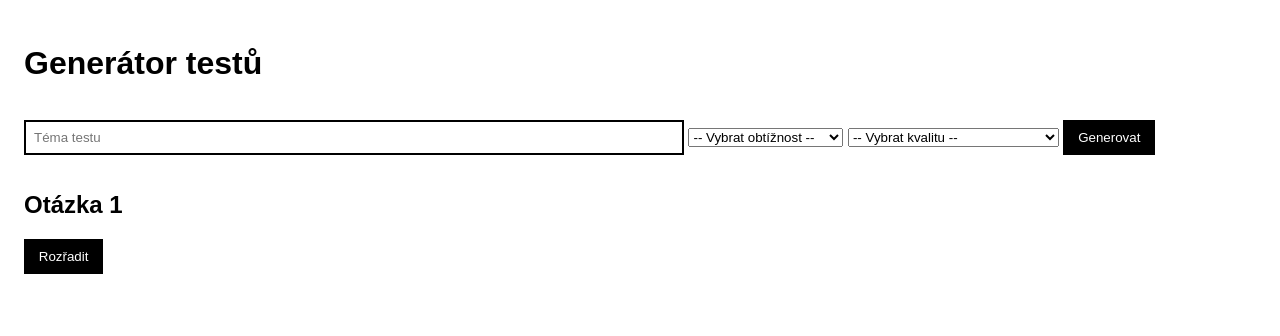
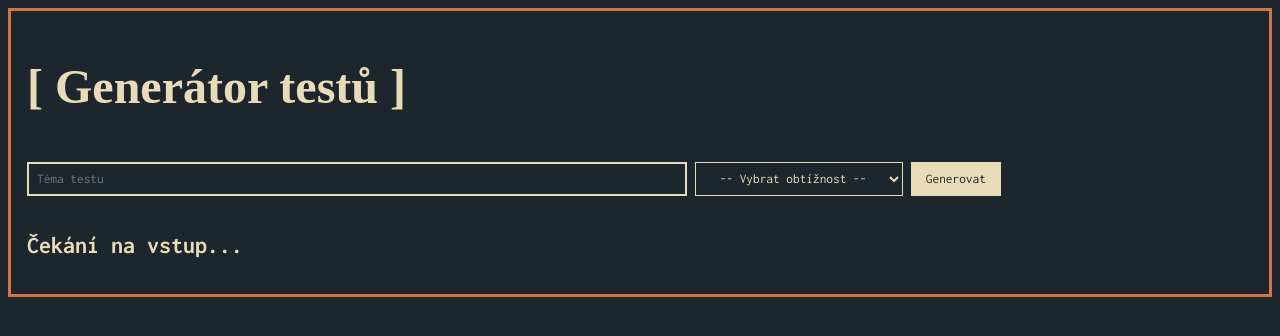
Before and after one commit to RepellentSpy/ai-pisemky, a website built with Vite: page index.html in a window 1280 px wide. Built offline with nearby package versions, Linux system fonts and the light colour scheme; some packages are replaced by stand-ins of ours; a web font is replaced by a local one.

Commit message:
Change design, improve function

```diff
--- a/index.html
+++ b/index.html
@@ -10,7 +10,8 @@
 
 <body>
   <main>
-    <h1>Generátor testů</h1>
+    <h1 id="website_title">[ Generátor testů ]</h1>
+    <!-- <button onclick="generateExam()">[DEBUG] Rozřadit</button> -->
     <form>
       <div class="prompt-box">
         <label>
@@ -22,20 +23,18 @@
             <option value="3">Vysokoškolská úroveň</option>
             <option value="4">Expertní úroveň</option>
           </select>
-          <select id="qualityDropdown">
+          <!-- <select id="qualityDropdown">
             <option disabled selected value> -- Vybrat kvalitu -- </option>
             <option value="1">Rychle</option>
             <option value="2">Pomalu s kvalitnějšími otázkami</option>
-          </select>
+          </select> -->
         </label>
         <button type="submit">Generovat</button>
       </div>
     </form>
-    <h2 id="question_number_text">Otázka 1</h2>
+    <h2 id="question_number_text">Čekání na vstup...</h2>
     <p class="output" id="output"></p>
   </main>
-
-  <button onclick="generateExam()">Rozřadit</button>
 
   <script type="module" src="/main.js"></script>
   <script src="/processing.js"></script>
--- a/main.js
+++ b/main.js
@@ -9,13 +9,11 @@ let output = document.querySelector('.output');
 
 form.onsubmit = async (ev) => {
   ev.preventDefault();
-  output.textContent = 'Generování...';
+  document.getElementById("question_number_text").textContent = 'Generování...';
 
   try {
-    //let config = "You are an LLM designed to create exams and tests. You write in Czech. You write concise questions on a college level. DO NOT WRITE TITLES. Generate 10 questions. Your questions should be hard to answer. You say nothing except the test questions and 3 answers. The numbers go up sequentially from 1-10. Please create a test on the topic of "
-    let config = "Jsi velký jazykový model nadesignovaný k vytváření testů a písemek. Píšeš česky. Píšeš stručné otázky na úrovni: " + window.difficultyText + ". NEPIŠ NADPISY. Vygeneruj 10 otázek. Tvé otázky by měly být těžké k zodpovězení. Neříkej nic jiného než testové otázky, 3 odpovědi a jaká je správná. Každou odpověď napiš na nový řádek. Každá odpověď by před sebou měla mít písmeno a závorku - a). Na konec řádku napiš písmeno správné odpovědi ohraničeno vykřičníkem z obou stran. Správná odpověď bude tudíž vypadat například takto: !c! .Správná odpověď by od poslední odpovědi měla být oddělena dvěma mezerami. Čísla otázek po sobě jdou sekvenčně od 1-10. Prosím vytvoř test na téma: ";
+    let config = "Jsi velký jazykový model nadesignovaný k vytváření testů a písemek. Píšeš česky. Píšeš stručné otázky na úrovni: " + window.difficultyText + ". NEPIŠ NADPISY. Vygeneruj 10 otázek. Tvé otázky by měly být těžké k zodpovězení. Neříkej nic jiného než testové otázky, 3 odpovědi a jaká je správná. Každou odpověď napiš na nový řádek. Každá odpověď by před sebou měla mít písmeno a závorku - a). Po třech odpovědích napiš za dvě mezery písmeno správné odpovědi uvnitř vykřičníků. Správná odpověď bude tudíž vypadat například takto: !c! .Správná odpověď by od poslední odpovědi měla být oddělena dvěma mezerami. SPRÁVNÁ ODPOVĚĎ JE SOUČÁSTÍ SEZNAMU ODPOVĚDÍ. Odpověď ve vykřičnících napiš hned za poslední odpověď, žádný nový řádek. Čísla otázek po sobě jdou sekvenčně od 1-10. Prosím vytvoř test na téma: ";
     console.log("Prompt: " +  config);
-    // Přidat možnosti úrovně obtížnosti (roletka třída)
     let contents = [
       {
         role: 'user',
@@ -46,9 +44,11 @@ form.onsubmit = async (ev) => {
       buffer.push(response.text());
       window.ExamOutput = md.render(buffer.join(''));
       console.log("generation part finished");
-      console.log(window.ExamOutput);
+      console.log(window.ExamOutput); // DEBUG!!!!!!!!!!!!!!!
     }
   } catch (e) {
     output.innerHTML += '<hr>' + e;
   }
+  await console.log("Generation finished");
+  generateExam();
 };
--- a/processing.js
+++ b/processing.js
@@ -24,19 +24,19 @@ difficultyDropdown.addEventListener('change', function () {
 
 // Určování jaký model využít
 window.AImodel = "gemini-1.5-flash"; // nastavení výchozího modelu jako flash
-const qualityDropdown = document.getElementById('qualityDropdown');
-qualityDropdown.addEventListener('change', function () {
-    selectedQuality = qualityDropdown.value;
-
-    if (selectedQuality == 1) {
-        window.AImodel = "gemini-1.5-flash";
-        console.log("model: " + window.AImodel);
-    }
-    if (selectedQuality == 2) {
-        window.AImodel = "gemini-1.5-pro-002";
-        console.log("model: " + window.AImodel);
-    }
-});
+//const qualityDropdown = document.getElementById('qualityDropdown');
+//qualityDropdown.addEventListener('change', function () {
+//    selectedQuality = qualityDropdown.value;
+//
+//    if (selectedQuality == 1) {
+//        window.AImodel = "gemini-1.5-flash";
+//        console.log("model: " + window.AImodel);
+//    }
+//    if (selectedQuality == 2) {
+//        window.AImodel = "gemini-1.5-pro";
+//        console.log("model: " + window.AImodel);
+//    }
+//});
 
 let currentQuestionIndex = 0;  // Aktuální index otázky
 
@@ -44,6 +44,8 @@ let currentQuestionIndex = 0;  // Aktuální index otázky
 let examQuestions = [];
 
 function generateExam() {
+    document.getElementById("question_number_text").innerHTML = "Otázka 1";
+
     // parsovat HTML, abychom získali důležité informace z výstupu od Gemini
     const parser = new DOMParser();
     const doc = parser.parseFromString(window.ExamOutput, 'text/html');
@@ -86,7 +88,6 @@ function generateExam() {
     console.log(examQuestions); // DEBUG!
 }
 
-
 function displayQuestion() {
     const outputElement = document.getElementById("output");
     outputElement.innerHTML = '';  // Smazat předchozí obsah
@@ -109,6 +110,10 @@ function displayQuestion() {
     });
 }
 
+// výchozí stav proměnných
+let correctQuestionAmount = 0;
+let incorrectQuestionAmount = 0;
+
 function handleAnswerClick(answer) {
     const currentQuestion = examQuestions[currentQuestionIndex];
 
@@ -117,8 +122,10 @@ function handleAnswerClick(answer) {
 
     if (isCorrect) {
         alert("Správná odpověď!");
+        correctQuestionAmount++;
     } else {
         alert(`Špatná odpověď! Správná odpověď byla: ${currentQuestion.correctAnswer}`);
+        incorrectQuestionAmount++;
     }
 
     // Přejít na další otázku
@@ -130,7 +137,8 @@ function handleAnswerClick(answer) {
         displayQuestion();  // Pokud ano, zobrazit další
     } else {
         // Pokud ne, zobrazit zprávu
-        document.getElementById("output").innerHTML = 'Test dokončen!';
-        document.getElementById("question_number_text").style.visibility = "hidden";
+        document.getElementById("question_number_text").innerHTML = "Test dokončen!";
+        document.getElementById("output").innerHTML = '<a style="color: #53ac9e">' + correctQuestionAmount + ' / ' + examQuestions.length + ' Správně</a>' + '<br>' + '<a style="color: #cf7644">' + incorrectQuestionAmount + ' / ' + examQuestions.length + ' Špatně';
+        document.getElementById("output").innerHTML += "<br>" + "Úspěšnost: " + (10 - incorrectQuestionAmount)*10 + "%";
     }
 }
--- a/style.css
+++ b/style.css
@@ -1,29 +1,63 @@
 /* Fonty */
-@import url('https://fonts.googleapis.com/css2?family=Host+Grotesk:ital,wght@0,300..800;1,300..800&display=swap');
+@import url('https://fonts.googleapis.com/css2?family=Host+Grotesk:ital,wght@0,300..800;1,300..800&family=Inconsolata:wght@200..900&display=swap');
+@import url('https://fonts.googleapis.com/css2?family=Doto:wght@100..900&display=swap');
 
 * {
-    font-family: "Host Grotesk", sans-serif;
+    font-family: "Inconsolata", sans-serif;
+}
+
+#website_title {
+    font-family: "Doto";
+    font-size: 3rem;
 }
 
 body {
     padding: 1rem;
+    background-color: #1e262d;
+    border: 3px solid #cf7644;
+    transition: all 1s;
+    color: #e8dbb7;
+}
+
+::-webkit-scrollbar {
+  width: 10px;
+  height: 10px;
+}
+
+::-webkit-scrollbar-track {
+  background: #1e252e;
+  border-radius: 5px;
+}
+
+::-webkit-scrollbar-thumb {
+  background: #ebdbb2;
+  border-radius: 5px;
+}
+
+::-webkit-scrollbar-thumb:hover {
+  background: #ff8037;
 }
 
 #prompt_input {
     padding: 0.5rem;
     border-radius: 0;
     border-style: solid;
-    border-color: black;
+    border-color: #e8dbb7;
+    background-color: transparent;
+    color: #e8dbb7;
     width: 40rem;
     margin-top: 1rem;
 }
 
-#answeramount_input {
+#difficultyDropdown {
     padding: 0.5rem;
     border-radius: 0;
     border-style: solid;
-    border-color: black;
-    width: 10rem;
+    border-color: #e8dbb7;
+    background-color: transparent;
+    color: #e8dbb7;
+    width: 13rem;
+    text-align: center;
     margin-top: 1rem;
 }
 
@@ -33,17 +67,17 @@ button {
     padding-right: 0.8rem;
     border-radius: 0;
     border-style: solid;
-    border-color: black;
-    background-color: black;
-    color: white;
+    border-color: #e8dbb7;
+    background-color: #e8dbb7;
+    color: #1e262d;
     cursor: pointer;
     margin-bottom: 1rem;
 }
 
 button:hover {
-    background-color: rgb(24, 24, 24);
+    background-color: #d8cba7;
 }
 
 button:active {
-    background-color: rgb(31, 31, 31);
+    background-color: #c5b68e;
 }
```
Also changed, not shown: images/gemini.svg (deleted).
